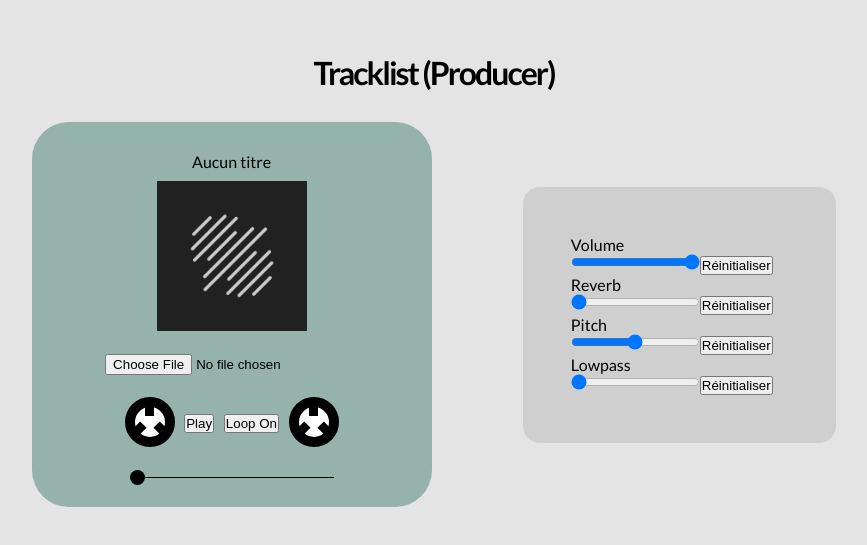
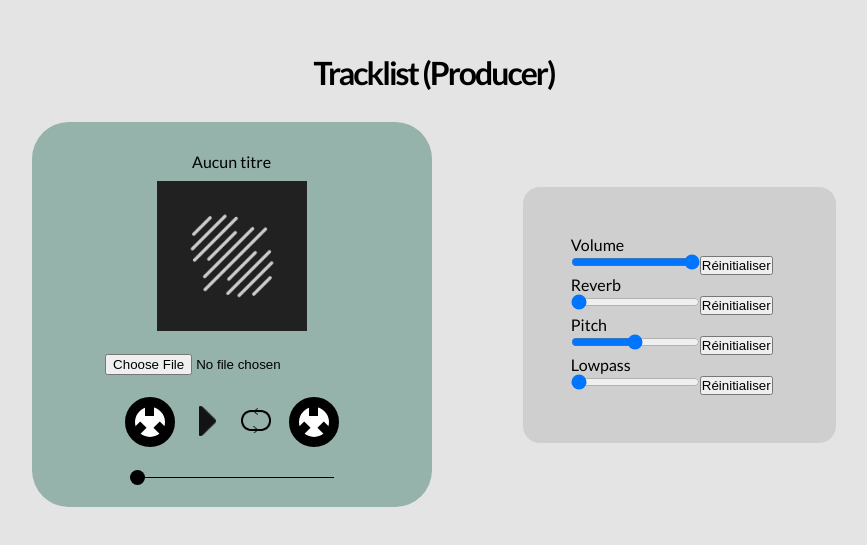
Before and after one commit to iamSamDiak/Tracklist-Producer, a React (Create React App) app: page / in a window 1280 px wide. Shown: the part 125-670 px from the top of the page, without its empty margins (206-1073 px from the left). Built offline with nearby package versions, Linux system fonts and the light colour scheme.

Commit message:
added icons in HTML

```diff
--- a/src/components/Tape/Loop.js
+++ b/src/components/Tape/Loop.js
@@ -15,8 +15,8 @@ const handleLoop = (context) => {
 function Loop(){
     const context = useContext(MetadataContext)
     return(
-        <div>
-            {context.isLoop ? <button onClick={() => handleLoop(context)}>Loop Off</button> : <button onClick={() => handleLoop(context)}>Loop On</button>}
+        <div className="controls-buttons">
+            {context.isLoop ? <button onClick={() => handleLoop(context)}><div style={{backgroundImage: "url(./loop-on-track.png)"}}></div></button> : <button onClick={() => handleLoop(context)}><div style={{backgroundImage: "url(./loop.png)"}}></div></button>}
         </div>
     )
 }
--- a/src/components/Tape/PlayPause.js
+++ b/src/components/Tape/PlayPause.js
@@ -19,8 +19,8 @@ const handlePlayPause = (context) => {
 function PlayPause(){
     const context = useContext(MetadataContext)
     return(
-        <div>
-            {context.isPlay ? <button onClick={() => handlePlayPause(context)}>Pause</button> : <button onClick={() => handlePlayPause(context)}>Play</button>}
+        <div className="controls-buttons">
+            {context.isPlay ? <button onClick={() => handlePlayPause(context)}><div style={{backgroundImage: "url(./pause.png)"}}></div></button> : <button onClick={() => handlePlayPause(context)}><div style={{backgroundImage: "url(./play.png)"}}></div></button>}
         </div>
     )
 }
```
